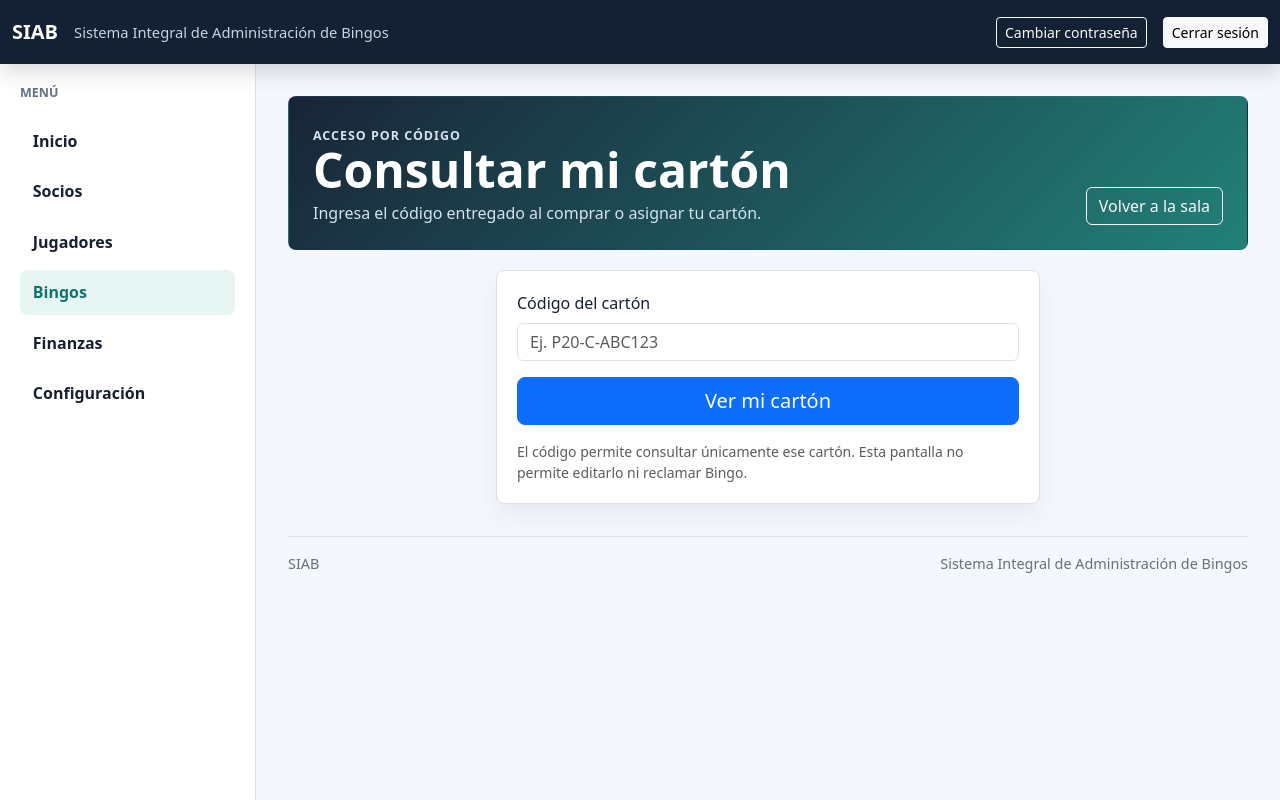
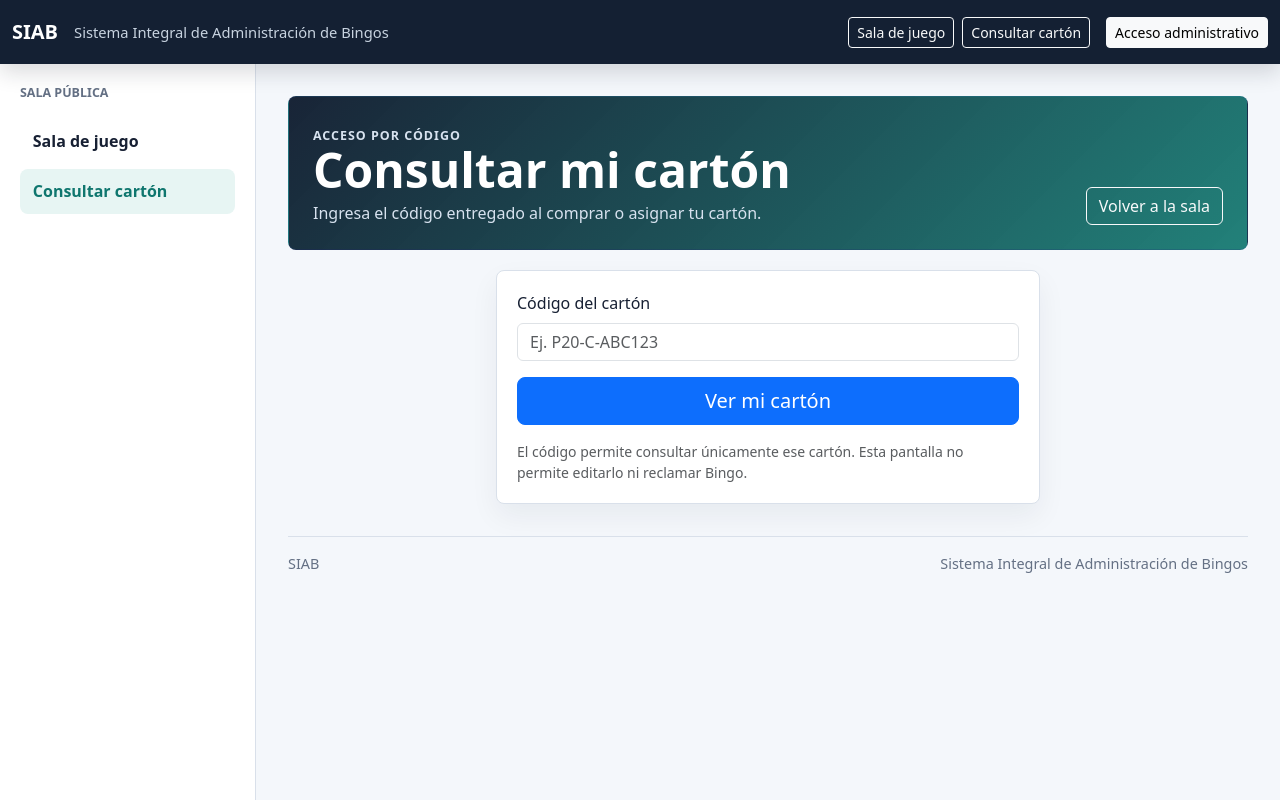
Before and after one commit to jeffersonbravocedeno/SGB, a Django app: page /juego/cartones/acceder/ in a window 1280 px wide. Run offline with Django 5.2, Linux system fonts and the light colour scheme.

Commit message:
feat: separar navegacion publica y administrativa

```diff
--- a/templates/includes/navbar.html
+++ b/templates/includes/navbar.html
@@ -3,9 +3,18 @@
         <button class="btn btn-outline-light d-lg-none me-2" type="button" data-bs-toggle="offcanvas" data-bs-target="#mobileSidebar" aria-controls="mobileSidebar" aria-label="Abrir menú">
             ☰
         </button>
+        {% if request.user.is_authenticated %}
         <a class="navbar-brand fw-bold" href="{% url 'home' %}">SIAB</a>
+        {% else %}
+        <a class="navbar-brand fw-bold" href="{% url 'bingos:sala_juego_publica' %}">SIAB</a>
+        {% endif %}
         <span class="navbar-system-name d-none d-md-inline">Sistema Integral de Administración de Bingos</span>
         <div class="ms-auto d-flex align-items-center gap-3">
+            <div class="d-none d-xl-flex align-items-center gap-2">
+                <a class="btn btn-outline-light btn-sm" href="{% url 'bingos:sala_juego_publica' %}">Sala de juego</a>
+                <a class="btn btn-outline-light btn-sm" href="{% url 'bingos:acceder_carton_publico' %}">Consultar cartón</a>
+            </div>
+            {% if request.user.is_authenticated %}
             <span class="navbar-user d-none d-sm-inline">
                 {{ request.user.get_full_name|default:request.user.username }}
             </span>
@@ -14,6 +23,9 @@
                 {% csrf_token %}
                 <button class="btn btn-light btn-sm" type="submit">Cerrar sesión</button>
             </form>
+            {% else %}
+            <a class="btn btn-light btn-sm" href="{% url 'login' %}">Acceso administrativo</a>
+            {% endif %}
         </div>
     </div>
 </nav>
--- a/templates/includes/sidebar.html
+++ b/templates/includes/sidebar.html
@@ -1,6 +1,12 @@
 <aside class="sidebar d-none d-lg-flex">
-    <div class="sidebar-title">Menú</div>
+    <div class="sidebar-title">Sala pública</div>
     <nav class="sidebar-nav" aria-label="Menú principal">
+        <a class="{% if request.resolver_match.url_name == 'sala_juego_publica' or request.resolver_match.url_name == 'tablero_publico' %}active{% endif %}" href="{% url 'bingos:sala_juego_publica' %}">Sala de juego</a>
+        <a class="{% if request.resolver_match.url_name == 'acceder_carton_publico' or request.resolver_match.url_name == 'carton_publico' %}active{% endif %}" href="{% url 'bingos:acceder_carton_publico' %}">Consultar cartón</a>
+    </nav>
+    {% if request.user.is_authenticated %}
+    <div class="sidebar-title">Administración</div>
+    <nav class="sidebar-nav" aria-label="Menú administrativo">
         <a class="{% if request.resolver_match.url_name == 'home' %}active{% endif %}" href="{% url 'home' %}">Inicio</a>
         <a class="{% if request.resolver_match.app_name == 'socios' %}active{% endif %}" href="{% url 'socios:lista' %}">Socios</a>
         <a class="{% if request.resolver_match.app_name == 'jugadores' %}active{% endif %}" href="{% url 'jugadores:lista' %}">Jugadores</a>
@@ -8,6 +14,7 @@
         <a class="{% if request.resolver_match.app_name == 'finanzas' %}active{% endif %}" href="{% url 'finanzas:dashboard' %}">Finanzas</a>
         <a class="{% if request.resolver_match.app_name == 'configuracion' %}active{% endif %}" href="{% url 'configuracion:dashboard' %}">Configuración</a>
     </nav>
+    {% endif %}
 </aside>
 
 <div class="offcanvas offcanvas-start" tabindex="-1" id="mobileSidebar" aria-labelledby="mobileSidebarLabel">
@@ -17,12 +24,16 @@
     </div>
     <div class="offcanvas-body">
         <nav class="sidebar-nav" aria-label="Menú móvil">
+            <a class="{% if request.resolver_match.url_name == 'sala_juego_publica' or request.resolver_match.url_name == 'tablero_publico' %}active{% endif %}" href="{% url 'bingos:sala_juego_publica' %}">Sala de juego</a>
+            <a class="{% if request.resolver_match.url_name == 'acceder_carton_publico' or request.resolver_match.url_name == 'carton_publico' %}active{% endif %}" href="{% url 'bingos:acceder_carton_publico' %}">Consultar cartón</a>
+            {% if request.user.is_authenticated %}
             <a class="{% if request.resolver_match.url_name == 'home' %}active{% endif %}" href="{% url 'home' %}">Inicio</a>
             <a class="{% if request.resolver_match.app_name == 'socios' %}active{% endif %}" href="{% url 'socios:lista' %}">Socios</a>
             <a class="{% if request.resolver_match.app_name == 'jugadores' %}active{% endif %}" href="{% url 'jugadores:lista' %}">Jugadores</a>
             <a class="{% if request.resolver_match.app_name == 'bingos' %}active{% endif %}" href="{% url 'bingos:lista' %}">Bingos</a>
             <a class="{% if request.resolver_match.app_name == 'finanzas' %}active{% endif %}" href="{% url 'finanzas:dashboard' %}">Finanzas</a>
             <a class="{% if request.resolver_match.app_name == 'configuracion' %}active{% endif %}" href="{% url 'configuracion:dashboard' %}">Configuración</a>
+            {% endif %}
         </nav>
     </div>
 </div>
```
